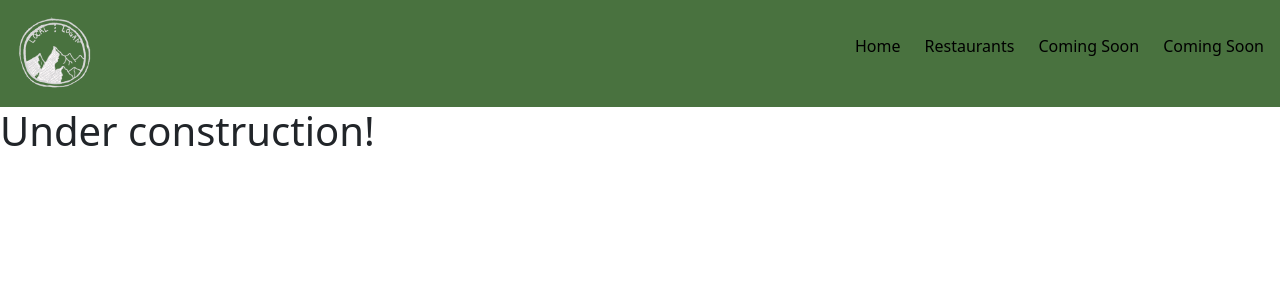
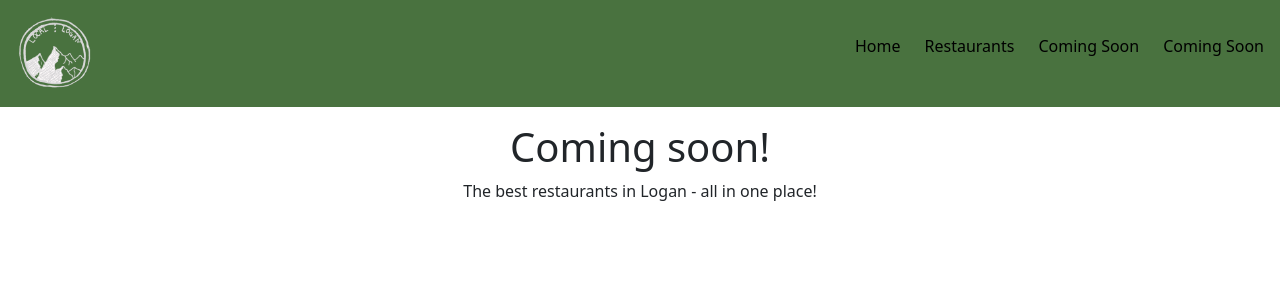
Before and after one commit to NikhilMath/LocalLogan, a Vue app in the folder locallogan/: page /#/restaurants in a window 1280 px wide. Shown: the top 300 px of the page. Built offline with nearby package versions, Linux system fonts and the light colour scheme.

Commit message:
Restaurant page styling

```diff
--- a/locallogan/src/components/Restaurants.Vue
+++ b/locallogan/src/components/Restaurants.Vue
@@ -1,7 +1,8 @@
 <template>
 	<div>
 		<Navbar></Navbar>
-		<h1>Under construction!</h1>
+		<h1 class="text-center">Coming soon!</h1>
+		<p class="text-center">The best restaurants in Logan - all in one place! </p>
 	</div>
 </template>
 
@@ -13,10 +14,15 @@ export default {
 	components: {
 		Navbar
 	},
+	created() {
+		document.title = "Restaurants - LocalLogan";
+	}
 }
 </script>
 
 <!-- Add "scoped" attribute to limit CSS to this component only -->
 <style scoped>
-
+	h1 {
+		margin-top: 1rem;
+	}
 </style>
```
